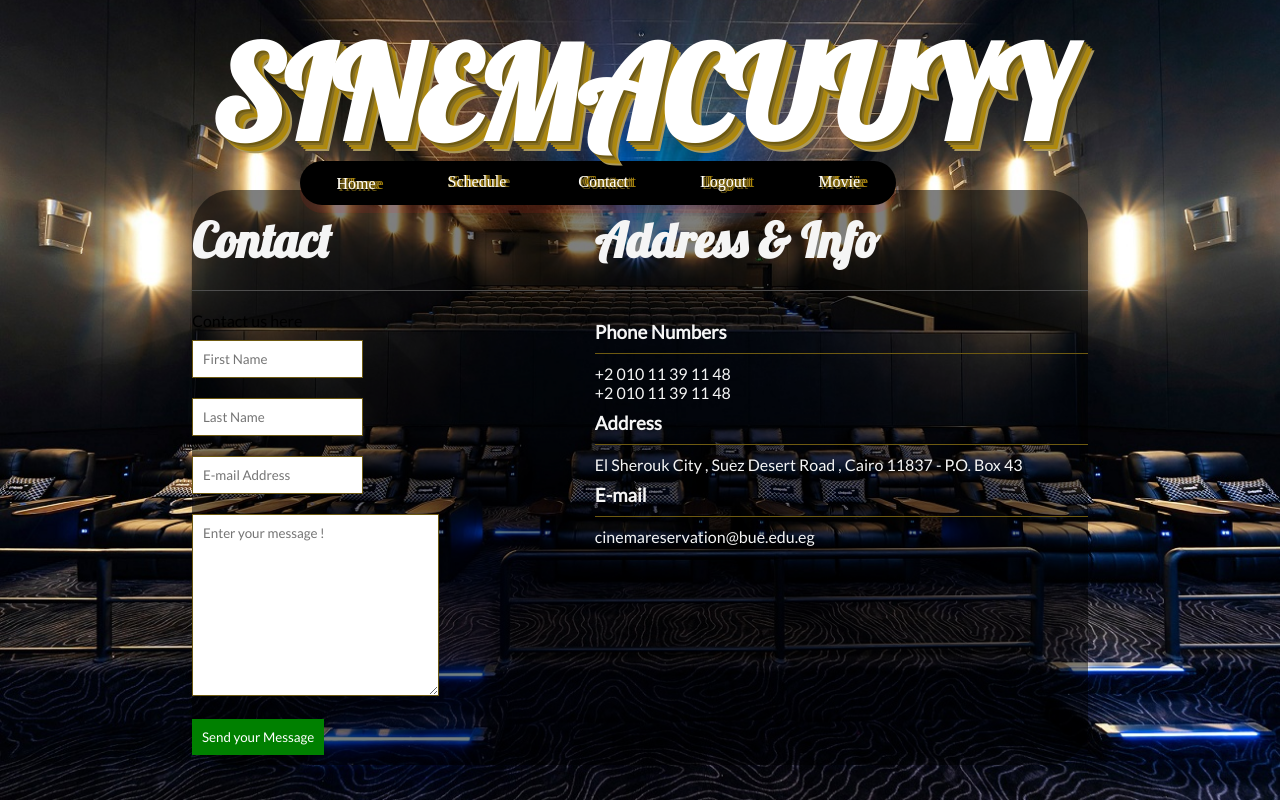
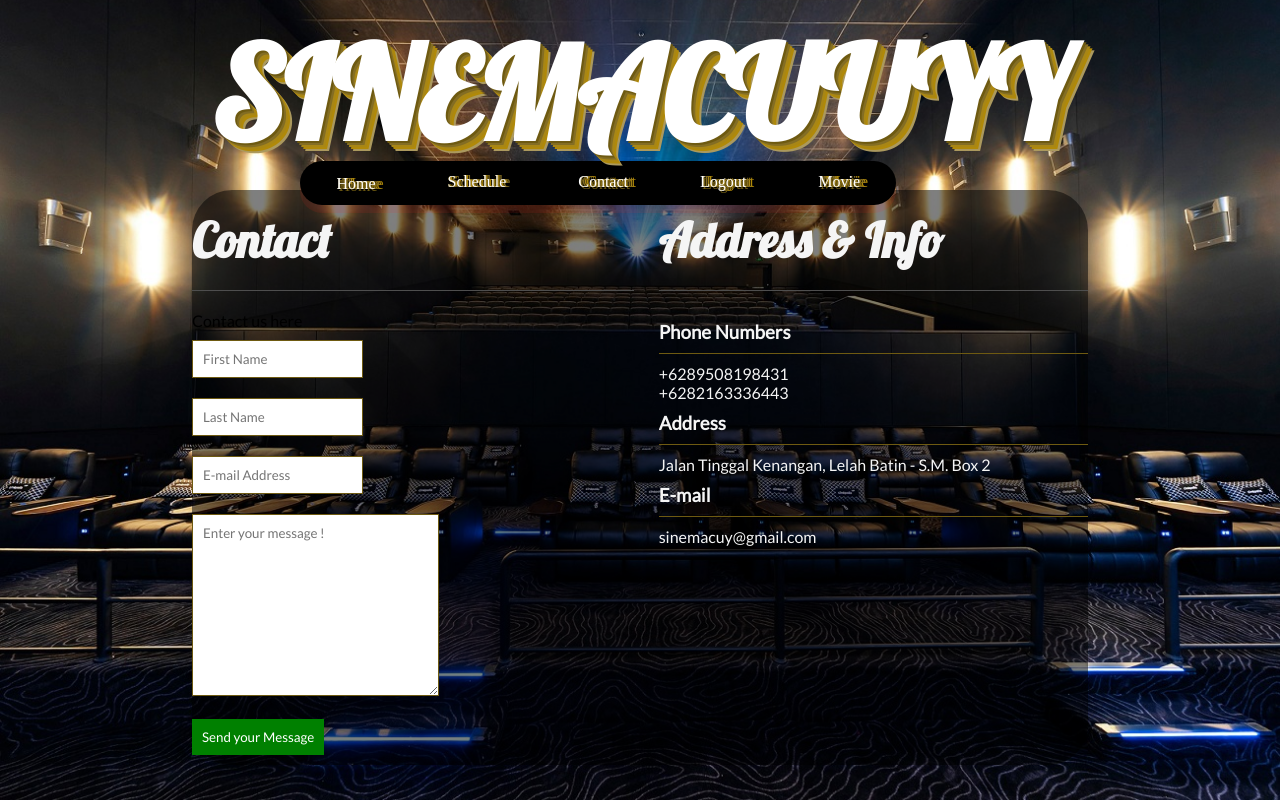
Before and after one commit to eyyleen/FinalProjectPWD_TicketingBioskop, a PHP site: page /contact-us.php in a window 1280 px wide. Run offline with PHP 8.4, Linux system fonts and the light colour scheme; the visitor is signed in with stand-in values (Sample User, id 1).

Commit message:
contact-us.php

```diff
--- a/cinema/contact-us.php
+++ b/cinema/contact-us.php
@@ -288,12 +288,12 @@
         <div class="contact-us-section contact-us-section2">
             <h1>Address & Info</h1>
             <h3>Phone Numbers</h3>
-            <p><a href="tel:01011391148">+2 010 11 39 11 48</a><br>
-                <a href="tel:01011391148">+2 010 11 39 11 48</a></p>
+            <p> +6289508198431<br>
+                +6282163336443</p>
             <h3>Address</h3>
-            <p>El Sherouk City , Suez Desert Road , Cairo 11837 - P.O. Box 43</p>
+            <p>Jalan Tinggal Kenangan, Lelah Batin - S.M. Box 2</p>
             <h3>E-mail</h3>
-            <p><a href="mailto:cinemareservation@bue.edu.eg">cinemareservation@bue.edu.eg</a></p>
+            <p><a href="mailto:sinemacuy@gmail.com">sinemacuy@gmail.com</a></p>
         </div>
     </div>
 
```
